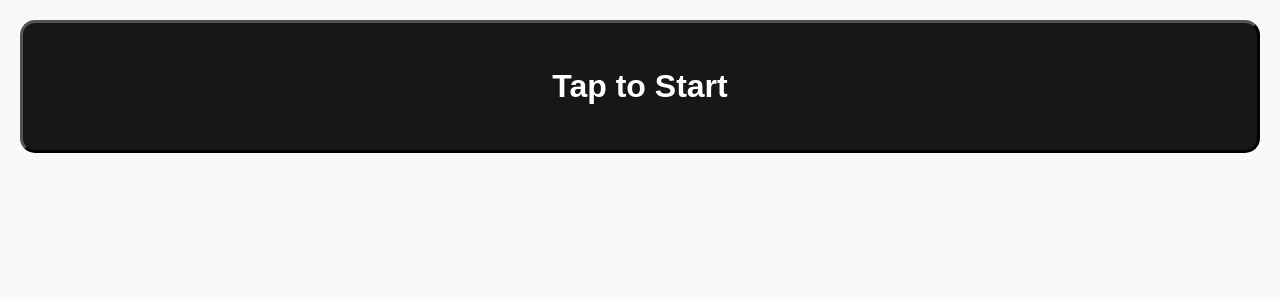
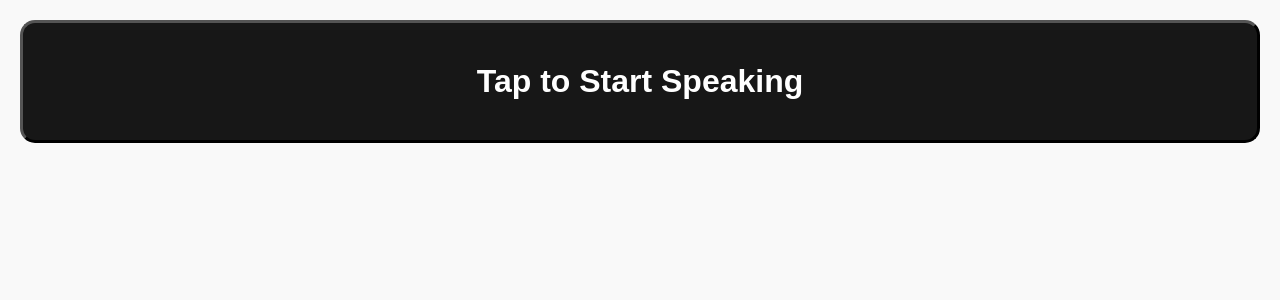
Before and after one commit to Polarstetic/testsitearea, a Flask app: page / in a window 1280 px wide. Shown: the top 300 px of the page. Run offline with Flask 3, Linux system fonts and the light colour scheme.

Commit message:
text update

```diff
--- a/templates/index.html
+++ b/templates/index.html
@@ -6,7 +6,7 @@
     <style>
         #recordBtn {
             width: 100%;
-            padding: 45px;
+            padding: 40px;
             font-family: 'Open Sans', ;
             font-weight: bold;
             font-size: 2em;
@@ -37,7 +37,7 @@
 </head>
 <body>
 
-    <button id="recordBtn">Tap to Start</button>
+    <button id="recordBtn">Tap to Start Speaking</button>
     <div id="transcriptArea"></div>
 
     <script>
@@ -57,7 +57,7 @@
                 };
 
                 mediaRecorder.onstop = async () => {
-                    recordBtn.innerText = 'Processing...';
+                    recordBtn.innerText = 'Processing';
 
                     // package the audio into a file
                     const audioBlob = new Blob(audioChunks, { type: 'audio/webm' });
@@ -80,12 +80,12 @@
                         document.getElementById('transcriptArea').appendChild(newBlock);
                     }
 
-                    recordBtn.innerText = 'Tap to Speak';
+                    recordBtn.innerText = 'Tap to Start Speaking';
                     audioChunks = []; // reset for next sentence
                 };
 
                 mediaRecorder.start();
-                recordBtn.innerText = 'Tap to Stop';
+                recordBtn.innerText = 'Tap to Stop Recording';
                 recordBtn.style.background = '#1e1e1e';
                 recordBtn.style.borderWidth = '5px';
                 isRecording = true;
```
